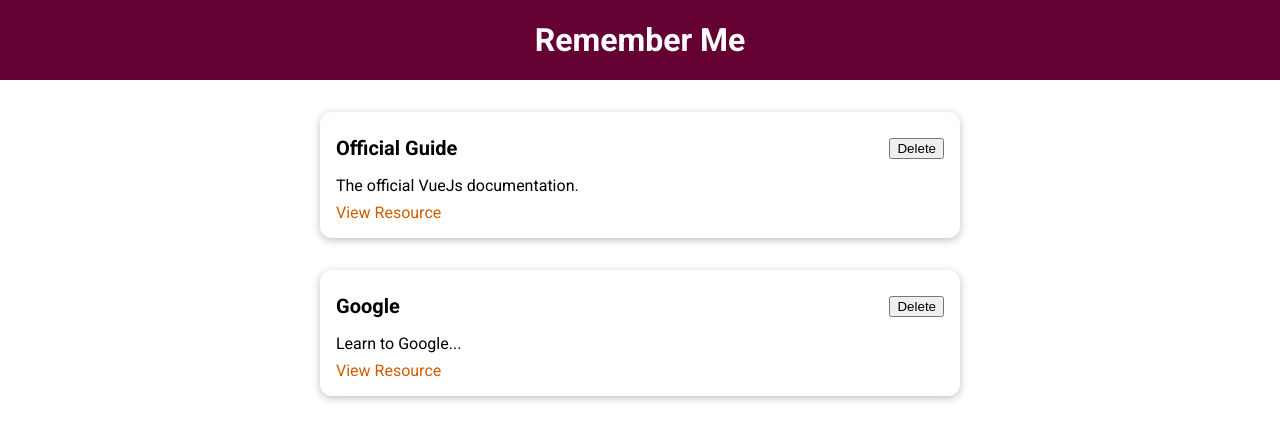
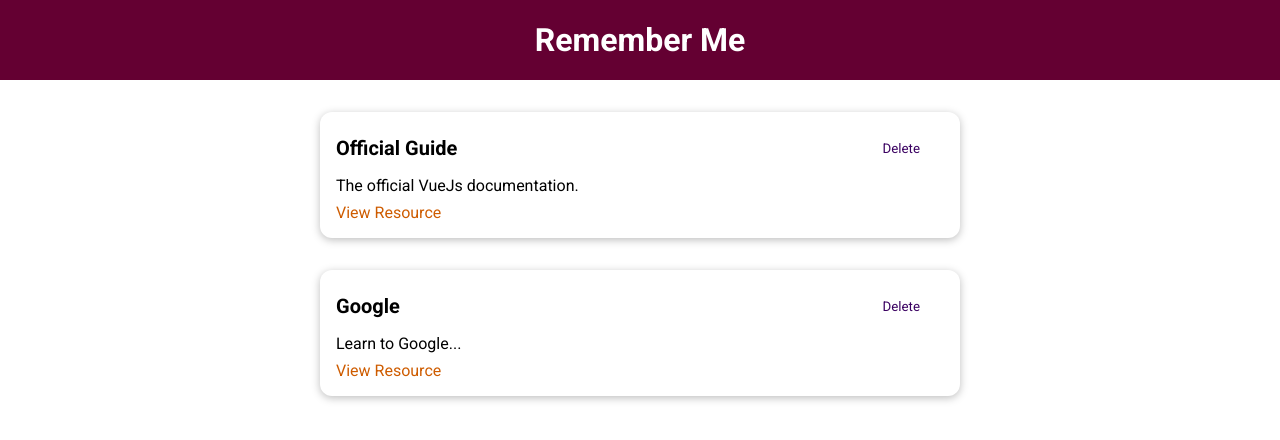
Before and after one commit to Laurence33/learning-resources-app, a Vue app: page / in a window 1280 px wide. Shown: the top 440 px of the page. Built offline with nearby package versions, Linux system fonts and the light colour scheme.

Commit message:
BaseButton component

```diff
--- /dev/null
+++ b/src/components/UI/BaseButton.vue
@@ -0,0 +1,40 @@
+<template>
+  <button :type="type" :class="mode">
+    <slot></slot>
+  </button>
+</template>
+
+<script>
+export default {
+
+  props: ['type', 'mode'],
+}
+</script>
+
+<style scoped>
+button {
+  padding: 0.75rem 1.5rem;
+  font-family: inherit;
+  background-color: #3a0061;
+  border: 1px solid #3a0061;
+  color: white;
+  cursor: pointer;
+}
+
+button:hover,
+button:active {
+  background-color: #270041;
+  border-color: #270041;
+}
+
+.flat {
+  background-color: transparent;
+  color: #3a0061;
+  border: none;
+}
+
+.flat:hover,
+.flat:active {
+  background-color: #edd2ff;
+}
+</style>
--- a/src/components/learning-resources/LearningResource.vue
+++ b/src/components/learning-resources/LearningResource.vue
@@ -3,7 +3,7 @@
     <base-card>
       <header>
         <h3>{{ resource.title }}</h3>
-        <button>Delete</button>
+        <base-button mode="flat">Delete</base-button>
       </header>
       <p>{{ resource.description }}</p>
       <nav>
--- a/src/main.js
+++ b/src/main.js
@@ -1,9 +1,11 @@
 import { createApp } from 'vue';
 import App from './App.vue';
 import BaseCard from './components/UI/BaseCard.vue';
+import BaseButton from './components/UI/BaseButton.vue';
 
 const app = createApp(App);
 
 app.component('base-card', BaseCard);
+app.component('base-button', BaseButton);
 
 app.mount('#app');
```
